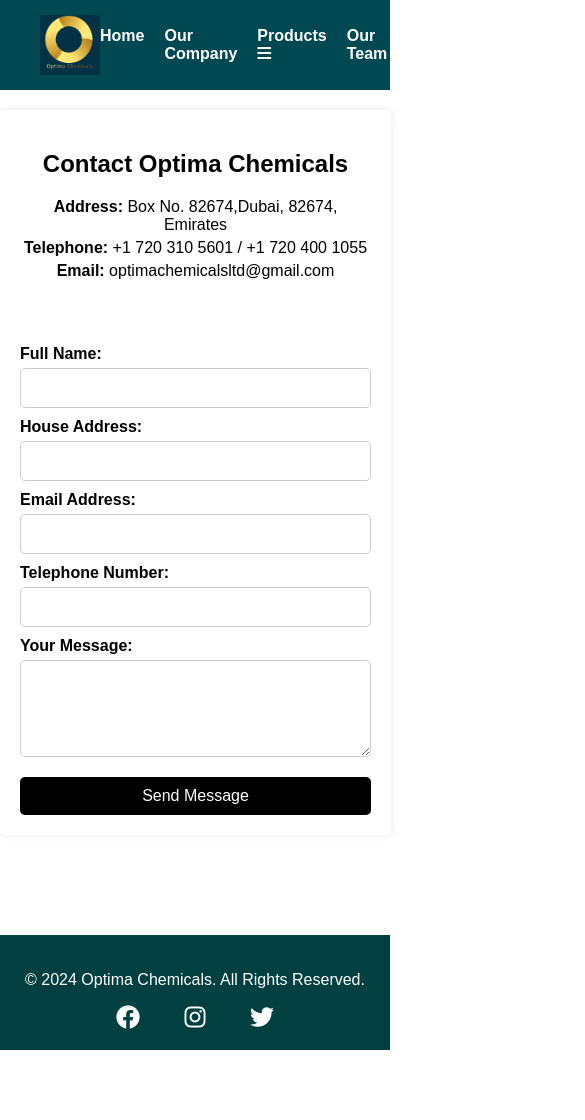
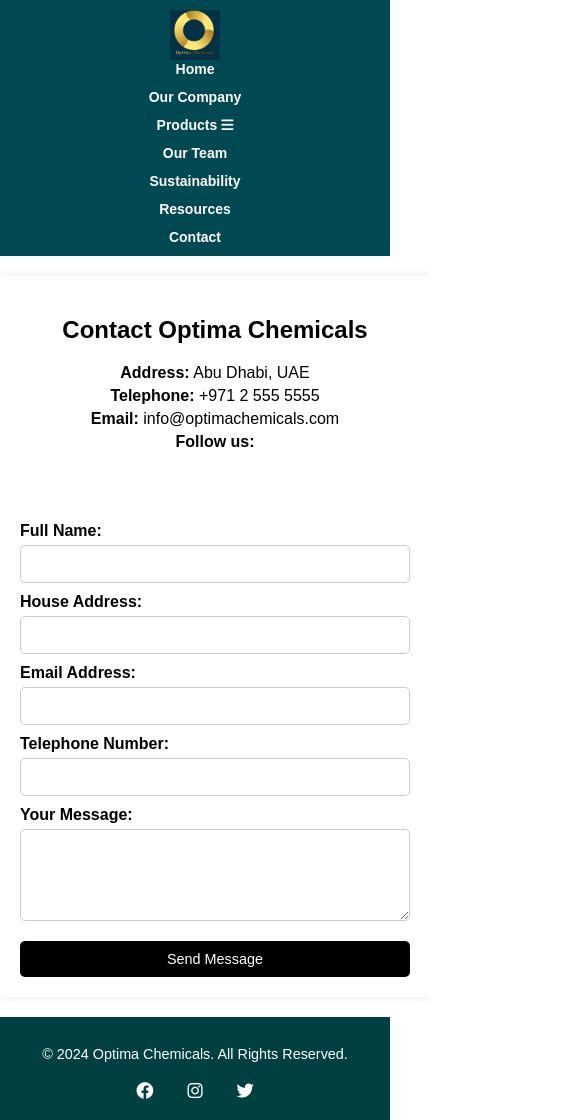
Before and after one commit to OptimaChemicals/com, a plain HTML site: page contact.html in a window 390 px wide. Shown: the top 1120 px of the page, 585 px wide, since content can reach past the window. Before the commit the page ends 1050 px from the top, so only its background shows below. Drawn offline with Linux system fonts and the light colour scheme.

Commit message:
Update contact.html

```diff
--- a/contact.html
+++ b/contact.html
@@ -80,7 +80,6 @@
             padding: 20px;
             border-radius: 5px;
             box-shadow: 0 0 10px rgba(0, 0, 0, 0.1);
-            margin-bottom: 100px;
         }
 
         .contact-info {
@@ -137,7 +136,6 @@
             color: white;
             padding: 20px;
             text-align: center;
-            position: relative;
         }
 
         .social-media {
@@ -148,6 +146,61 @@
             margin: 0 10px;
             color: white;
             font-size: 1.5em;
+        }
+
+        /* Mobile Responsiveness */
+        @media screen and (max-width: 768px) {
+            header {
+                flex-direction: column;
+                padding: 10px;
+                text-align: center;
+            }
+
+            .menu {
+                flex-direction: column;
+                gap: 10px;
+            }
+
+            .container {
+                width: 95%;
+            }
+
+            .social-media a {
+                display: inline-block;
+                margin: 5px;
+            }
+
+            footer {
+                position: static;
+                padding-bottom: 40px;
+            }
+        }
+
+        @media screen and (max-width: 480px) {
+            header img {
+                height: 50px;
+            }
+
+            .menu a {
+                font-size: 14px;
+            }
+
+            .container {
+                width: 100%;
+            }
+
+            input, textarea {
+                font-size: 0.9em;
+            }
+
+            footer {
+                padding: 15px;
+                font-size: 0.9em;
+            }
+
+            .social-media i {
+                font-size: 1.2em;
+            }
         }
 
     </style>
@@ -180,9 +233,10 @@
     <div class="container">
         <div class="contact-info">
             <h2>Contact Optima Chemicals</h2>
-            <p><strong>Address:</strong> Box No. 82674,Dubai, 82674, Emirates</p>
-            <p><strong>Telephone:</strong> +1 720 310 5601 / +1 720 400 1055</p>
-            <p><strong>Email:</strong> optimachemicalsltd@gmail.com</p>
+            <p><strong>Address:</strong> Abu Dhabi, UAE</p>
+            <p><strong>Telephone:</strong> +971 2 555 5555</p>
+            <p><strong>Email:</strong> info@optimachemicals.com</p>
+            <p><strong>Follow us:</strong></p>
             <div class="social-media">
                 <a href="https://www.facebook.com/optimachemicals" target="_blank"><i class="fab fa-facebook"></i></a>
                 <a href="https://www.instagram.com/optimachemicals" target="_blank"><i class="fab fa-instagram"></i></a>
@@ -190,7 +244,7 @@
             </div>
         </div>
 
-        <form action="https://formspree.io/f/xkgwlovj" method="post">
+        <form action="https://formspree.io/f/mwpeyqen" method="post">
             <label for="name">Full Name:</label>
             <input type="text" id="name" name="name" required>
 
```
